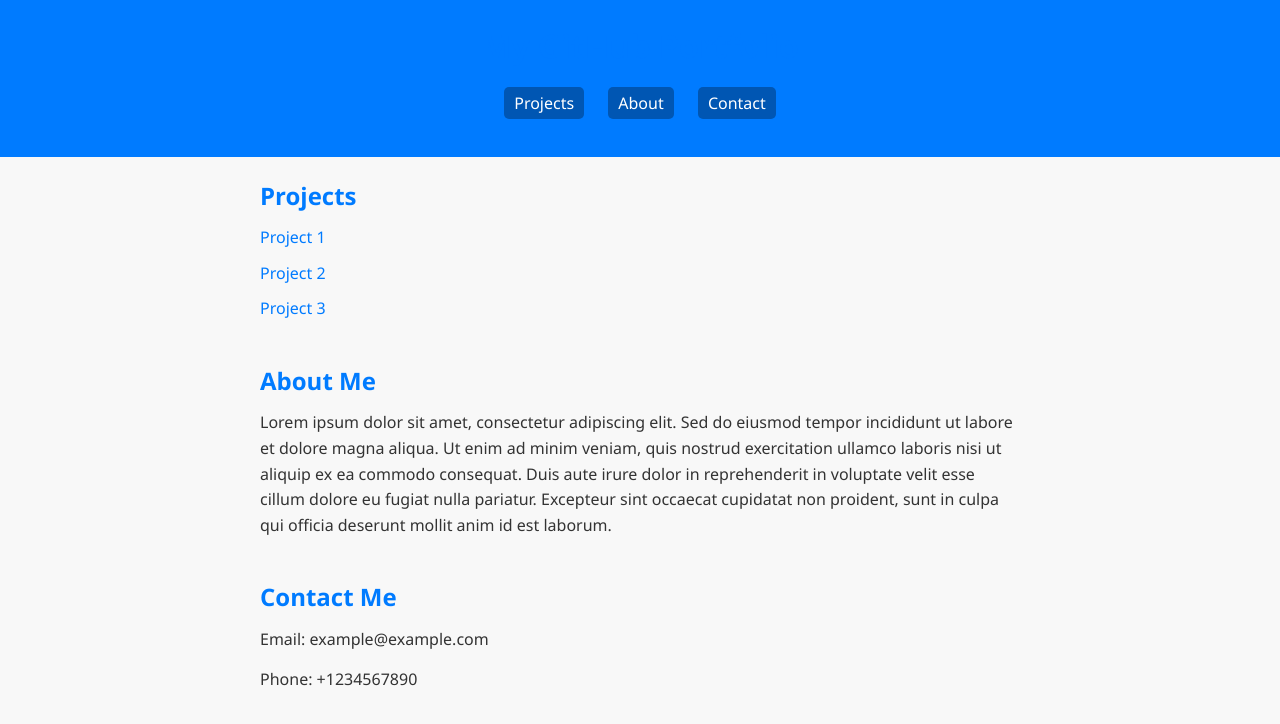
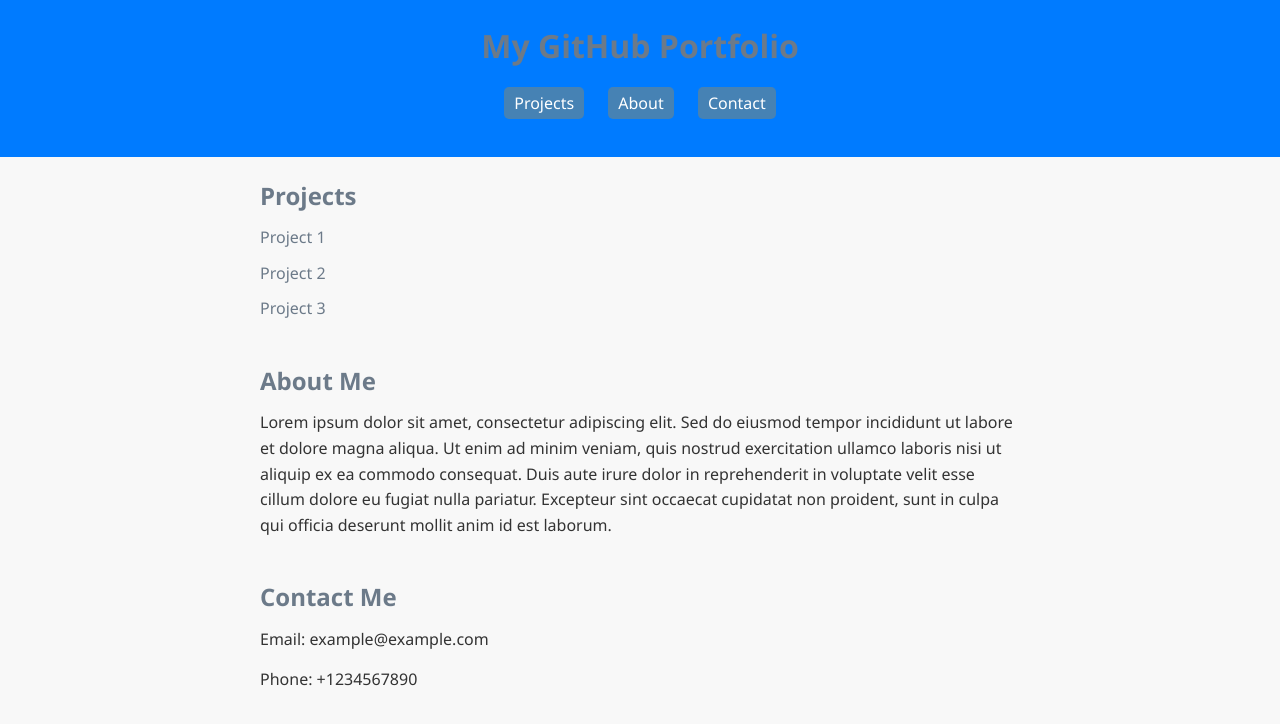
Before and after one commit to usman-037/usman-037.github.io, a plain HTML site: page index.html in a window 1280 px wide. Drawn offline with Linux system fonts and the light colour scheme.

Commit message:
Update index.html

```diff
--- a/index.html
+++ b/index.html
@@ -34,7 +34,7 @@
             margin: 0 10px;
             padding: 5px 10px;
             border-radius: 5px;
-            background-color: #0056b3;
+            background-color: #4682B4;
             transition: background-color 0.3s ease;
         }
         nav a:hover {
@@ -46,12 +46,12 @@
             padding: 20px;
         }
         h1 {
-            color: #007bff;
+            color: #6C7A89;
             font-size: 2em;
             margin-bottom: 20px;
         }
         h2 {
-            color: #007bff;
+            color: #6C7A89;
             font-size: 1.5em;
             margin-bottom: 10px;
         }
@@ -69,7 +69,7 @@
             margin-bottom: 10px;
         }
         a {
-            color: #007bff;
+            color: #6C7A89;
             text-decoration: none;
             transition: color 0.3s ease;
         }
```
